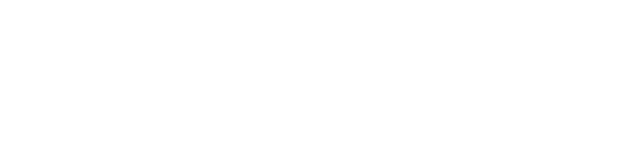
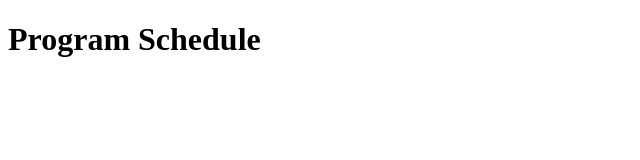
Before and after one commit to michaelaabutler/TeachingProgram, a plain HTML site: page index.html in a window 1280 px wide. Shown: the whole page, without its empty margins (0-640 px from the left). Drawn offline with Linux system fonts and the light colour scheme.

Commit message:
H1 text added

```diff
--- a/index.html
+++ b/index.html
@@ -7,6 +7,6 @@
 		<script type="text/javascript" src="script.js"></script>
 	</head>
 	<body>
-
+		<h1>Program Schedule</h1>
 	</body>
 </html>
```
